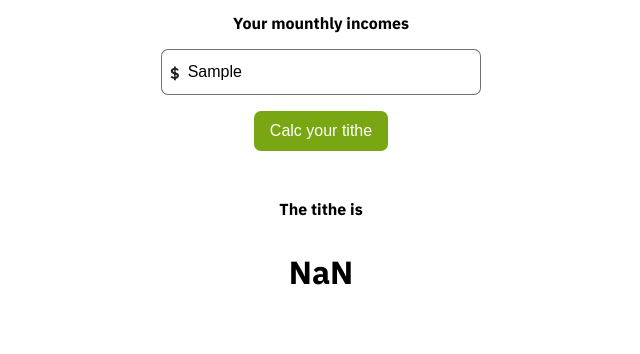
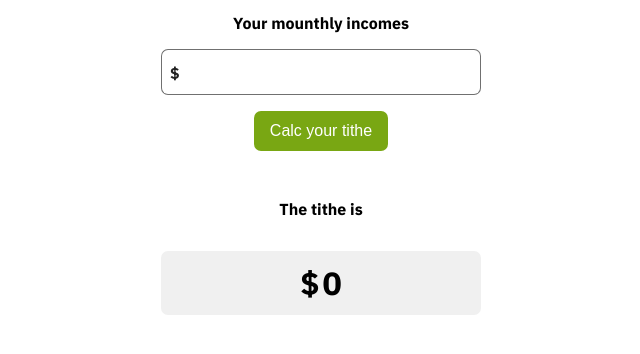
Before and after one commit to georgehossa/tithe-calc-app-vanilla-js, a plain HTML site: page index.html in a window 1280 px wide. Both pictures are taken after typing "Sample" into the empty fields and a click on the button "Calc your tithe". Shown: the part 134-488 px from the top of the page, without its empty margins (319-959 px from the left). Drawn offline with Linux system fonts and the light colour scheme.

Commit message:
Fixing total number masking

```diff
--- a/index.html
+++ b/index.html
@@ -16,16 +16,16 @@
       <label for="income" class="label form__label">Your mounthly incomes</label>
       <div class="form__input-container">
         <span class="currency">$</span>
-        <input class="form__input income" inputmode="numeric" type="text" id="income" maxlength="15" name="income">
+        <input class="form__input income" type="text" id="income" maxlength="15" name="income">
       </div>
       <button id="button" class="form__buttom" type="button">Calc your tithe</button>
     </section>
     <section class="output__wrapper">
       <p class="label output__label">The tithe is</p>
-      <p class="output" id="output">$999.999</p>
+      <p class="output" id="output"></p>
     </section>
   </main>
-  <!-- <script src="./js/library/cleave.min.js"></script> -->
+  <script src="./js/lib/cleave.min.js"></script>
   <script src="./js/lib/simple-mask-money.js"></script>
   <script src="./js/main.js"></script>
 </body>
--- a/js/main.js
+++ b/js/main.js
@@ -3,11 +3,17 @@ const $income = document.querySelector('#income');
 const $output = document.querySelector('#output');
 const tithePercent = 0.10;
 //input mask
-
+var cleave = new Cleave('.income', {
+  numeral: true,
+  numeralThousandsGroupStyle: 'thousand'
+});
 
 //Button take input value
 $button.addEventListener('click', () => {
-  //let roundNumber = $income.value.replace(',', '');
-  $output.innerHTML = ($income.value * tithePercent);
-  //console.log(roundNumber * tithe)
+  let value = $income.value.replace(/,/g, '')
+  let roundNumber = Number(value)
+  //$output.innerHTML = (roundNumber * tithePercent);
+  let titheTotal = roundNumber * tithePercent
+  $output.innerHTML = (titheTotal.toLocaleString('es-CO', {minimumFractionDigits: 0, maximumFractionDigits: 0 }));
+
 })
--- a/scss/_modules.scss
+++ b/scss/_modules.scss
@@ -59,4 +59,15 @@
 }
 .output{
   font-size: 2rem;
+  background-color: $grey;
+  height: 4rem;
+  width: 100%;
+  display: flex;
+  justify-content: center;
+  align-items: center;
+  border-radius: 7px;
+  &:before{
+    content: "$";
+    margin-right: .2rem;
+  }
 }
--- a/scss/_variables.scss
+++ b/scss/_variables.scss
@@ -1,5 +1,6 @@
 $green: #79A713;
 $white: #ffffff;
+$grey: rgb(240, 240, 240);
 $font__default: 'IBM Plex Sans', sans-serif;
 $font__default--size: 16px;
 $font__default--medium: 400;
```
Also changed, not shown: css/main.css.
